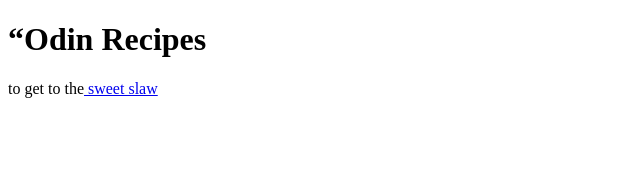
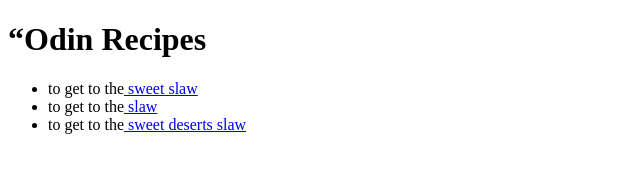
Before and after one commit to fegyisaac/odin-recipes, a plain HTML site: page index.html in a window 1280 px wide. Shown: the whole page, without its empty margins (0-640 px from the left). Drawn offline with Linux system fonts and the light colour scheme.

Commit message:
Update index.html

```diff
--- a/index.html
+++ b/index.html
@@ -8,7 +8,10 @@
 </head>
 <body>
   <h1>“Odin Recipes</h1>
-  <p>to get to the<a href="../recipes/sweet-slaw"> sweet slaw</a></p>
-
+  <ul>
+  <li>to get to the<a href="../recipes/sweet-slaw.html"> sweet slaw</a></li>
+  <li>to get to the<a href="../recipes/slaw.html"> slaw</a></li>
+  <li>to get to the<a href="../recipes/deserts.html"> sweet deserts slaw</a></li>
+  </ul>
   </body>
   </html
```
